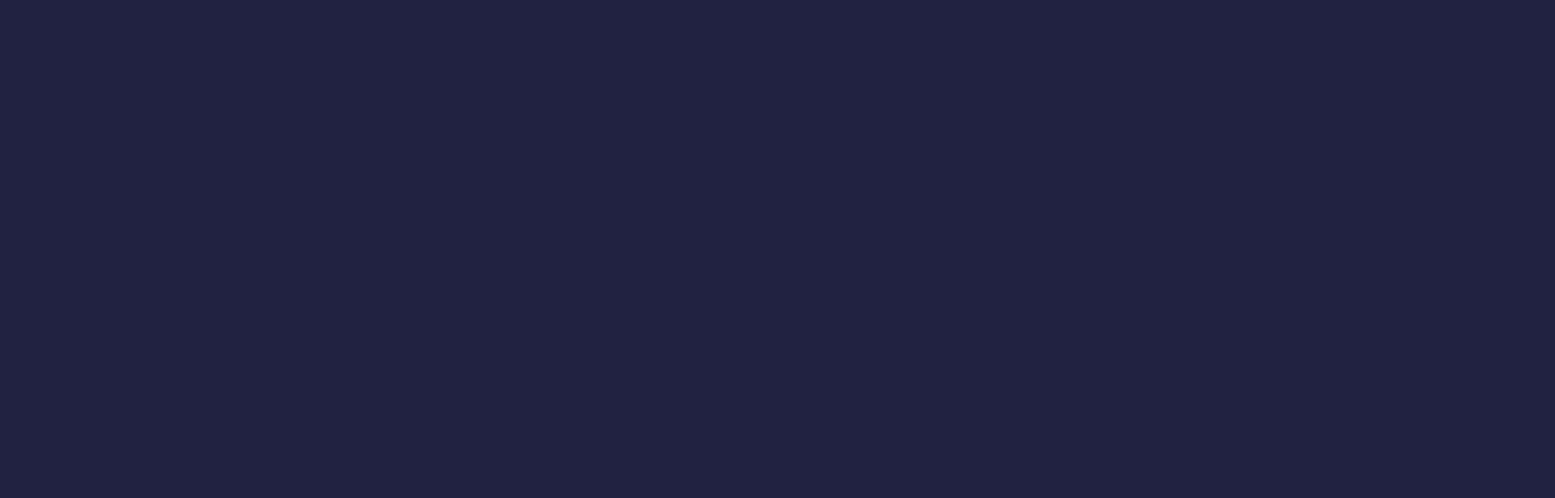
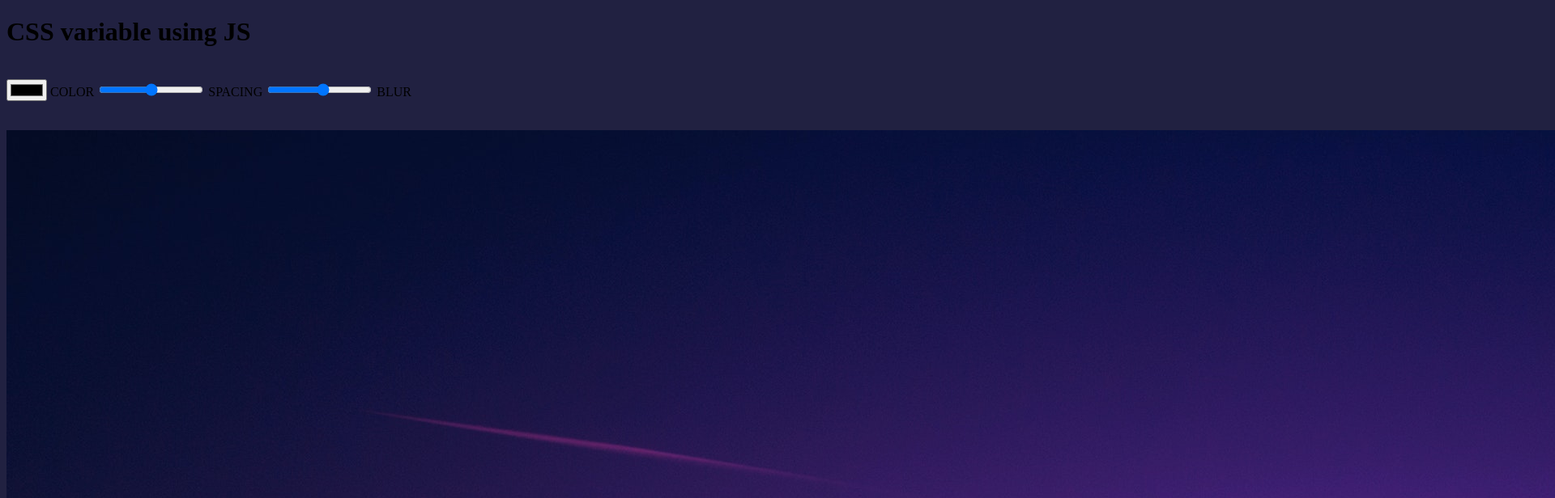
Before and after one commit to ravenclaw-10/CSS-Variable, a plain HTML site: page index.html in a window 1280 px wide. Shown: the top 616 px of the page at 81% size, 1920 px wide, since content can reach past the window. Drawn offline with Linux system fonts and the light colour scheme.

Commit message:
Update index.html

```diff
--- a/index.html
+++ b/index.html
@@ -8,7 +8,24 @@
     <link rel="stylesheet" href="style.css">
 </head>
 <body>
+    <h1>CSS variable using JS</h1>
+    <br>
 
+    <div class="controls">
+        <input type="color" name="color">
+        <label for="color">COLOR</label>
+        <input type="range" name="spacing" min="10" max="100" id="pixel" value="10px" data-size="px">
+        <label for="spacing">SPACING</label>
+        <input type="range" name="color" id="blue" min="5" max="20" value="blue" data-size="px">
+        <label for="blur">BLUR</label>
+
+    </div>
+
+    <br><br>
+
+    <div class="image">
+        <img src="Resources/Pink Purple Landscape.jpg" alt="Pink Purple Landscape" id="image">
+    </div>
 
     <script src="index.js"></script>
 </body>
```
